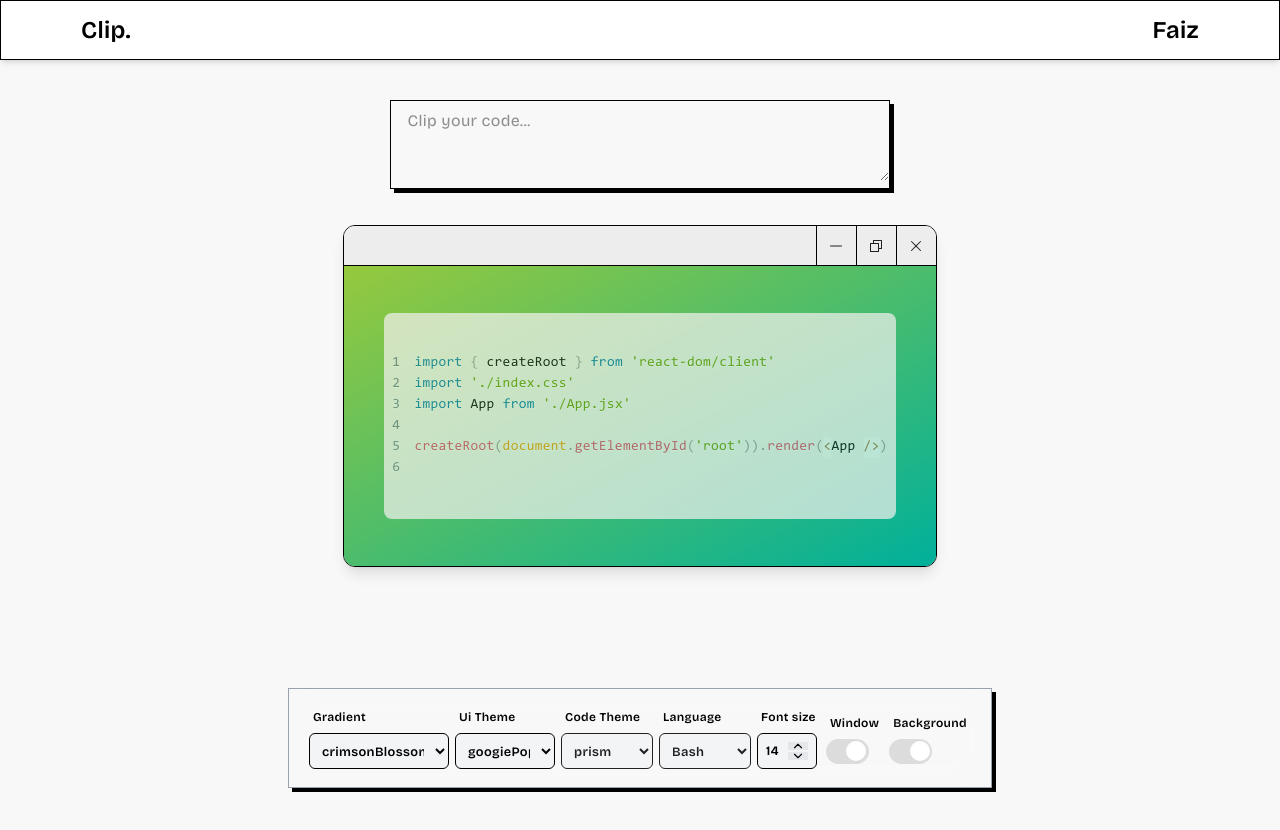
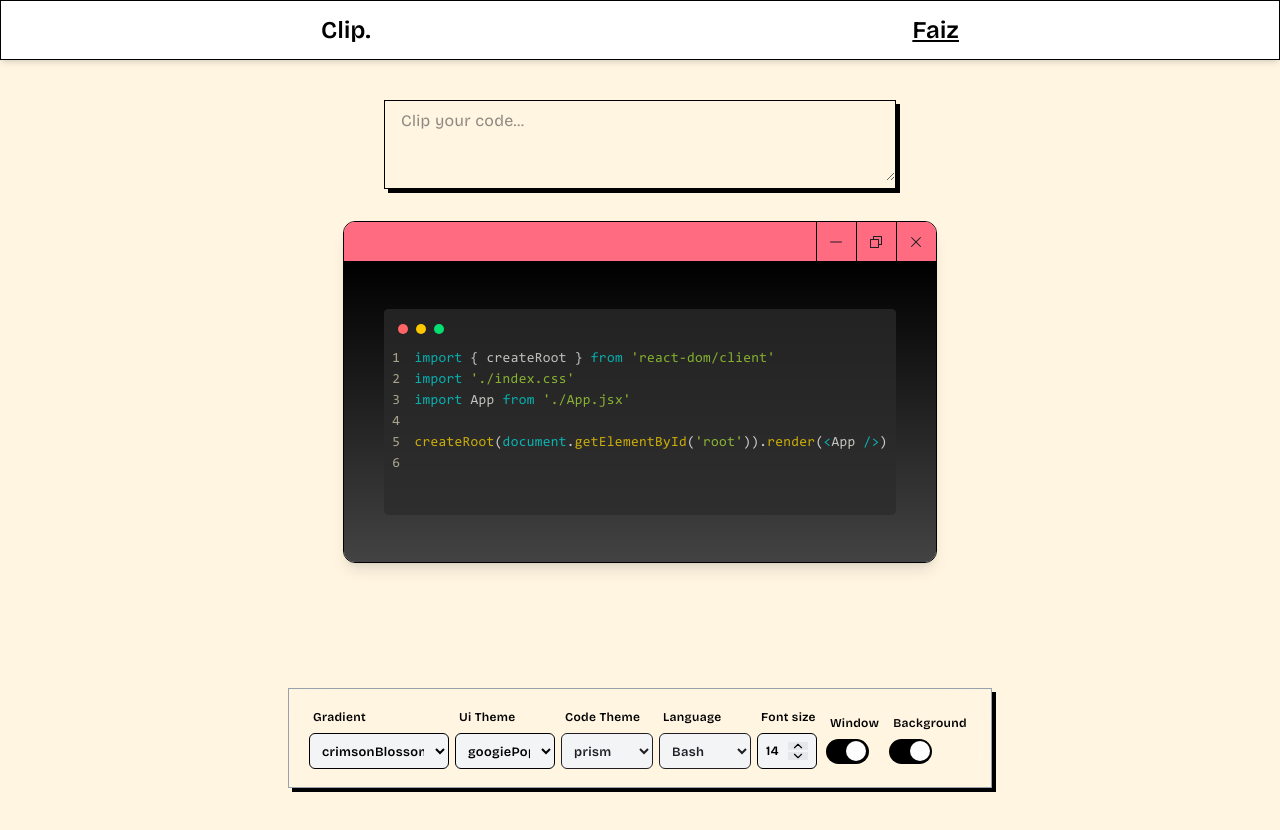
Before and after one commit to faizshaikh17/clipe, a React (Vite) app: page / in a window 1280 px wide. Shown: the top 830 px of the page. Built offline with nearby package versions, Linux system fonts and the light colour scheme; the HTML template or start-up script is replaced by a standard one.

Commit message:
fix: css fixes with ios button feel

```diff
--- a/src/App.css
+++ b/src/App.css
@@ -53,8 +53,10 @@ body::-webkit-scrollbar {
     display: inline-block;
     width: 43px;
     height: 25px;
-    background-color: gainsboro;
-    border-radius: 0.9rem;
+    background-color: black;
+    border-radius: 14px;
+    cursor: pointer;
+    transition: background-color 0.3s;
 }
 
 .toggle input {
@@ -63,12 +65,7 @@ body::-webkit-scrollbar {
     height: 0;
 }
 
-input:checked .toggle {
-    background-color: black;
-}
-
-
-slider {
+.slider {
     position: absolute;
     cursor: pointer;
     top: 0;
@@ -91,10 +88,10 @@ slider {
     border-radius: 50%;
 }
 
-input:checked+.slider {
-    background-color: black;
+input:checked + .slider:before {
+    transform: translateX(-18px);
 }
 
-input:checked+.slider:before {
-    transform: translateX(-18px);
+.toggle:has(input:checked) {
+    background-color: gainsboro;
 }
--- a/src/App.jsx
+++ b/src/App.jsx
@@ -102,7 +102,8 @@ export default function App() {
     lavaMango: 'linear-gradient(to top left, #fc4a1a, #f7b733)',
     candyCloud: 'linear-gradient(90deg, rgba(238,174,202,1) 0%, rgba(148,187,233,1) 100%)',
     mysticMint: 'linear-gradient(to top, #2E8B57, #CFFFE5)',
-    sugarPlum: 'linear-gradient(to top right, #4A148C, #CE93D8)'
+    sugarPlum: 'linear-gradient(to top right, #4A148C, #CE93D8)',
+    farAway: 'linear-gradient(to bottom, #000000, #434343)'
   };
 
   const codeThemes = {
@@ -145,9 +146,9 @@ export default function App() {
   };
 
   const [userInput, setUserInput] = useState('');
-  const [codeTheme, setCodeTheme] = useState(cb);
-  const [gradientBg, setGradientBg] = useState(gradients.jungleTwist);
-  const [uiTheme, setUiTheme] = useState("sketchy");
+  const [codeTheme, setCodeTheme] = useState("a11yDark");
+  const [gradientBg, setGradientBg] = useState(gradients.farAway);
+  const [uiTheme, setUiTheme] = useState("miamiSunset");
   const [fontSize, setFontSize] = useState(14);
   const [language, setLanguage] = useState('javascript');
   const [bgToggle, setBgToggle] = useState(true);
@@ -200,82 +201,14 @@ createRoot(document.getElementById('root')).render(<App />)
     <>
       <Header />
       <main
-        className="flex w-full min-h-screen flex-col items-center justify-start space-y-9"
+        className="flex w-full min-h-screen flex-col items-center justify-start space-y-8"
         style={{ backgroundColor: uiColors[uiTheme].codeBg, color: uiColors[uiTheme].textColor }}
       >
-        <div className="mt-10 flex w-[39%] flex-col items-center justify-center space-y-8">
+        <div className="mt-10 flex w-[40%] flex-col items-center justify-center space-y-6">
           <CodeArea userInput={userInput} setUserInput={setUserInput} />
         </div>
         <div className="flex justify-center">
-          {bgToggle && gradientToggle ? <div className="mx-6 max-w-full overflow-hidden rounded-xl border border-black shadow-lg transition hover:shadow-md">
-            {/* Toolbar */}
-            <div
-              className="flex h-10 justify-end border-b border-black"
-              style={{ backgroundColor: uiColors[uiTheme].toolbarBg }}
-            >
-              {[
-                { Icon: Minus, label: 'Minimize', onClick: () => { } },
-                { Icon: Copy, label: 'Copy', onClick: handleCopy },
-                { Icon: X, label: 'Clear', onClick: handleClear },
-              ].map(({ Icon, label, onClick }, index) => (
-                <button
-                  key={index}
-                  aria-label={label}
-                  onClick={onClick}
-                  className="flex w-10 items-center justify-center border-l border-black transition"
-                  style={{ backgroundColor: 'transparent' }}
-                  onMouseOver={(e) =>
-                    (e.currentTarget.style.backgroundColor = uiColors[uiTheme].buttonHover)
-                  }
-                  onMouseOut={(e) =>
-                    (e.currentTarget.style.backgroundColor = 'transparent')
-                  }
-                >
-                  <Icon />
-                </button>
-              ))}
-            </div>
-            <div style={{ background: `${gradientBg}` }}>
-              <div className="overflow-auto p-10">
-                <SyntaxHighlighter
-                  className="rounded-lg"
-                  language={language}
-                  style={codeThemes[codeTheme]}
-                  showLineNumbers
-                  wrapLongLines
-                  customStyle={{
-                    opacity: '70%',
-                    fontSize: `${fontSize}px`,
-                    padding: '2.5rem 0.5rem',
-                  }}
-                >
-                  {userInput || placeholderCode}
-                </SyntaxHighlighter>
-              </div>
-            </div>
-          </div>
-            :
-            !bgToggle && gradientToggle ? <div className='mt-10' style={{ background: `${gradientBg}` }}>
-              <div className="overflow-auto p-10">
-                <SyntaxHighlighter
-                  className="rounded-lg"
-                  language={language}
-                  style={codeThemes[codeTheme]}
-                  showLineNumbers
-                  wrapLongLines
-                  customStyle={{
-                    opacity: '70%',
-                    fontSize: `${fontSize}px`,
-                    padding: '2.5rem 0.5rem',
-                  }}
-                >
-                  {userInput || placeholderCode}
-                </SyntaxHighlighter>
-              </div>
-            </div>
-              :
-
-              bgToggle && !gradientToggle ?
+          {bgToggle && gradientToggle ? (
             <div className="mx-6 max-w-full overflow-hidden rounded-xl border border-black shadow-lg transition hover:shadow-md">
               {/* Toolbar */}
               <div
@@ -304,7 +237,39 @@ createRoot(document.getElementById('root')).render(<App />)
                   </button>
                 ))}
               </div>
+
+              <div style={{ background: `${gradientBg}` }}>
                 <div className="overflow-auto p-10">
+                  <div className='flex absolute z-10 py-5.5 mx-3.5 gap-2'>
+                    <span className='w-2.5 h-2.5  z-50 rounded-full bg-red-400' />
+                    <span className='w-2.5 h-2.5  z-50 rounded-full bg-yellow-400' />
+                    <span className='w-2.5 h-2.5  z-50 rounded-full bg-green-400' />
+                  </div>
+                  <SyntaxHighlighter
+                    className="rounded-lg"
+                    language={language}
+                    style={codeThemes[codeTheme]}
+                    showLineNumbers
+                    wrapLongLines
+                    customStyle={{
+                      opacity: '75%',
+                      fontSize: `${fontSize}px`,
+                      padding: '2.5rem 0.5rem',
+                    }}
+                  >
+                    {userInput || placeholderCode}
+                  </SyntaxHighlighter>
+                </div>
+              </div>
+            </div>
+          ) : !bgToggle && gradientToggle ? (
+            <div className="mt-10" style={{ background: `${gradientBg}` }}>
+              <div className="overflow-auto p-10">
+                <div className='flex absolute z-10 py-5.5 mx-3.5 gap-2'>
+                  <span className='w-2.5 h-2.5  z-50 rounded-full bg-red-400' />
+                  <span className='w-2.5 h-2.5  z-50 rounded-full bg-yellow-400' />
+                  <span className='w-2.5 h-2.5  z-50 rounded-full bg-green-400' />
+                </div>
                 <SyntaxHighlighter
                   className="rounded-lg"
                   language={language}
@@ -321,10 +286,43 @@ createRoot(document.getElementById('root')).render(<App />)
                 </SyntaxHighlighter>
               </div>
             </div>
-                :
-                <div className="overflow-auto p-10">
+          ) : bgToggle && !gradientToggle ? (
+            <div className="mx-6 max-w-full overflow-hidden rounded-xl border border-black shadow-lg transition hover:shadow-md">
+              {/* Toolbar */}
+              <div
+                className="flex h-10 justify-end border-b border-black"
+                style={{ backgroundColor: uiColors[uiTheme].toolbarBg }}
+              >
+                {[
+                  { Icon: Minus, label: 'Minimize', onClick: () => { } },
+                  { Icon: Copy, label: 'Copy', onClick: handleCopy },
+                  { Icon: X, label: 'Clear', onClick: handleClear },
+                ].map(({ Icon, label, onClick }, index) => (
+                  <button
+                    key={index}
+                    aria-label={label}
+                    onClick={onClick}
+                    className="flex w-10 items-center justify-center border-l border-black transition"
+                    style={{ backgroundColor: 'transparent' }}
+                    onMouseOver={(e) =>
+                      (e.currentTarget.style.backgroundColor = uiColors[uiTheme].buttonHover)
+                    }
+                    onMouseOut={(e) =>
+                      (e.currentTarget.style.backgroundColor = 'transparent')
+                    }
+                  >
+                    <Icon />
+                  </button>
+                ))}
+              </div>
+              <div className="overflow-auto shadow-2xl p-10">
+                <div className='flex absolute z-10 py-5.5 mx-3.5 gap-2'>
+                  <span className='w-2.5 h-2.5  z-50 rounded-full bg-red-400' />
+                  <span className='w-2.5 h-2.5  z-50 rounded-full bg-yellow-400' />
+                  <span className='w-2.5 h-2.5  z-50 rounded-full bg-green-400' />
+                </div>
                 <SyntaxHighlighter
-                    className="rounded-lg"
+                  className="rounded-lg shadow-2xl"
                   language={language}
                   style={codeThemes[codeTheme]}
                   showLineNumbers
@@ -338,11 +336,34 @@ createRoot(document.getElementById('root')).render(<App />)
                   {userInput || placeholderCode}
                 </SyntaxHighlighter>
               </div>
-          }
+            </div>
+          ) : (
+            <div className="overflow-auto p-10">
+              <div className='flex absolute z-10 py-5.5 mx-3.5 gap-2'>
+                <span className='w-2.5 h-2.5  z-50 rounded-full bg-red-400' />
+                <span className='w-2.5 h-2.5  z-50 rounded-full bg-yellow-400' />
+                <span className='w-2.5 h-2.5  z-50 rounded-full bg-green-400' />
+              </div>
+              <SyntaxHighlighter
+                className="rounded-lg"
+                language={language}
+                style={codeThemes[codeTheme]}
+                showLineNumbers
+                wrapLongLines
+                customStyle={{
+                  opacity: '70%',
+                  fontSize: `${fontSize}px`,
+                  padding: '2.7rem 0.8rem',
+                }}
+              >
+                {userInput || placeholderCode}
+
+              </SyntaxHighlighter>
+            </div>
+          )}
         </div>
         <Footer {...gradientProps} />
-
-      </main >
+      </main>
     </>
   );
 }
--- a/src/components/Footer.jsx
+++ b/src/components/Footer.jsx
@@ -33,7 +33,7 @@ export default function Footer({ gradients, setGradientBg, uiThemes, setUiTheme,
   }
 
   return (
-    <div className="fixed bottom-2 h-25 w-[55%] m-1 border overflow-hidden border-gray-400 shadow-[4px_4px_0px_0px_black] transition focus:shadow-xs focus:outline-none hover:shadow-none">
+    <div className="fixed  bottom-2 h-25 w-[55%] m-1 border overflow-hidden border-gray-400 shadow-[4px_4px_0px_0px_black] transition focus:shadow-xs focus:outline-none hover:shadow-none">
       <div className="flex inset-0 backdrop-blur-lg items-center justify-between px-5 py-5">
         <div className="flex flex-col items-start space-y-2">
           <label className="px-1 text-xs font-semibold text-black" htmlFor="Gradients">Gradient</label>
--- a/src/components/Header.jsx
+++ b/src/components/Header.jsx
@@ -2,9 +2,9 @@ import React from 'react';
 
 export default function Header() {
   return (
-    <header className="flex inset-0 backdrop-blur-lg h-15 w-full items-center justify-between border border-black px-20 py-2 shadow-md transition focus:shadow-xs focus:outline-none">
+    <header className="flex inset-0 backdrop-blur-lg h-15 w-full items-center justify-between border border-black px-[20rem] py-2 shadow-md transition focus:shadow-xs focus:outline-none">
       <h1 className="text-lg font-semibold lg:text-2xl">Clip.</h1>
-      <h1 className="text-lg font-semibold lg:text-2xl">Faiz</h1>
+      <h1 className="text-lg font-semibold underline lg:text-2xl"><a href="https://faizshaikh.vercel.app/" target='_blank'>Faiz</a></h1>
     </header>
   );
 }
```
Lines whose indentation alone changed are shown as unchanged.
